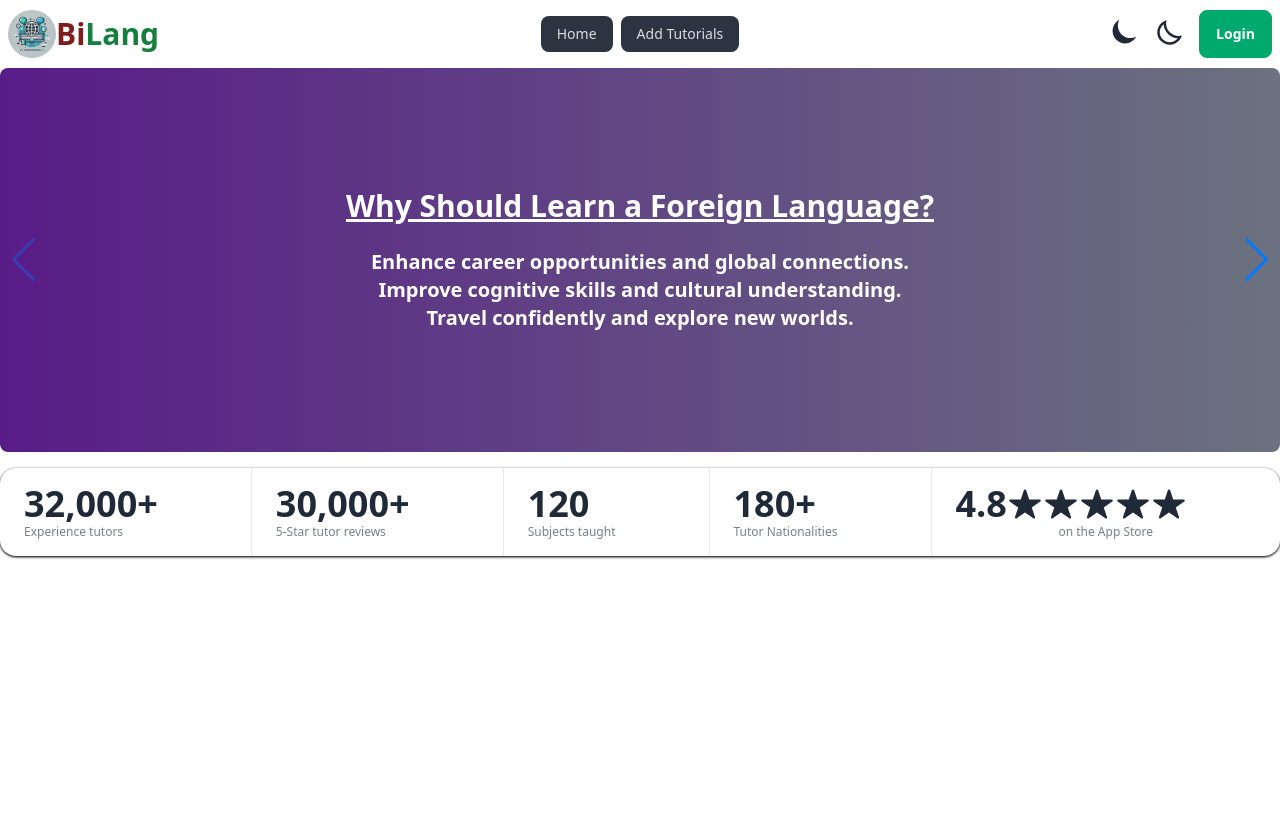
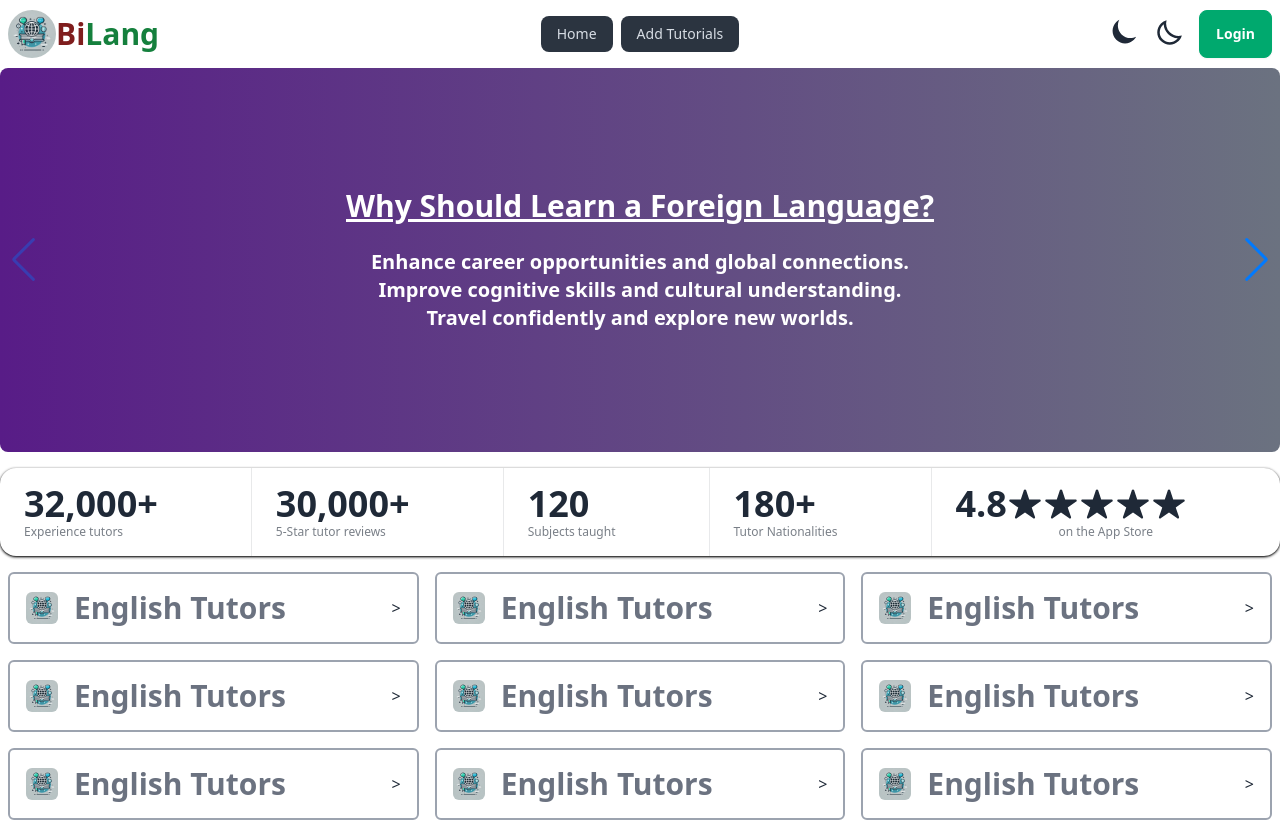
Before and after one commit to Md-Azad/bilang-client, a React (Vite) app: page / in a window 1280 px wide. Built offline with nearby package versions, Linux system fonts and the light colour scheme.

Commit message:
demo language category section added

```diff
--- a/src/pages/Home/Home.jsx
+++ b/src/pages/Home/Home.jsx
@@ -1,4 +1,5 @@
 import Banner from "./Banner";
+import LanguageCategory from "./LanguageCategory";
 import Stats from "./Stats";
 
 const Home = () => {
@@ -6,6 +7,7 @@ const Home = () => {
     <div>
       <Banner></Banner>
       <Stats></Stats>
+      <LanguageCategory></LanguageCategory>
     </div>
   );
 };
--- /dev/null
+++ b/src/pages/Home/LanguageCategory.jsx
@@ -0,0 +1,72 @@
+import logoImg from "../../assets/logo.webp";
+const LanguageCategory = () => {
+  return (
+    <section className="mx-2 grid md:grid-cols-3 gap-4 ">
+      <div className="flex gap-4 justify-between items-center border-2 border-gray-400 pr-4 rounded-md">
+        <div className="flex gap-4 items-center pl-4 py-4">
+          <img className="w-8 h-8 rounded-md" src={logoImg} alt="" />
+          <h1 className="text-3xl text-gray-500 font-bold">English Tutors</h1>
+        </div>
+        <p> &gt; </p>
+      </div>
+      <div className="flex gap-4 justify-between items-center border-2 border-gray-400 pr-4 rounded-md">
+        <div className="flex gap-4 items-center pl-4 py-4">
+          <img className="w-8 h-8 rounded-md" src={logoImg} alt="" />
+          <h1 className="text-3xl text-gray-500 font-bold">English Tutors</h1>
+        </div>
+        <p> &gt; </p>
+      </div>
+      <div className="flex gap-4 justify-between items-center border-2 border-gray-400 pr-4 rounded-md">
+        <div className="flex gap-4 items-center pl-4 py-4">
+          <img className="w-8 h-8 rounded-md" src={logoImg} alt="" />
+          <h1 className="text-3xl text-gray-500 font-bold">English Tutors</h1>
+        </div>
+        <p> &gt; </p>
+      </div>
+      <div className="flex gap-4 justify-between items-center border-2 border-gray-400 pr-4 rounded-md">
+        <div className="flex gap-4 items-center pl-4 py-4">
+          <img className="w-8 h-8 rounded-md" src={logoImg} alt="" />
+          <h1 className="text-3xl text-gray-500 font-bold">English Tutors</h1>
+        </div>
+        <p> &gt; </p>
+      </div>
+      <div className="flex gap-4 justify-between items-center border-2 border-gray-400 pr-4 rounded-md">
+        <div className="flex gap-4 items-center pl-4 py-4">
+          <img className="w-8 h-8 rounded-md" src={logoImg} alt="" />
+          <h1 className="text-3xl text-gray-500 font-bold">English Tutors</h1>
+        </div>
+        <p> &gt; </p>
+      </div>
+      <div className="flex gap-4 justify-between items-center border-2 border-gray-400 pr-4 rounded-md">
+        <div className="flex gap-4 items-center pl-4 py-4">
+          <img className="w-8 h-8 rounded-md" src={logoImg} alt="" />
+          <h1 className="text-3xl text-gray-500 font-bold">English Tutors</h1>
+        </div>
+        <p> &gt; </p>
+      </div>
+      <div className="flex gap-4 justify-between items-center border-2 border-gray-400 pr-4 rounded-md">
+        <div className="flex gap-4 items-center pl-4 py-4">
+          <img className="w-8 h-8 rounded-md" src={logoImg} alt="" />
+          <h1 className="text-3xl text-gray-500 font-bold">English Tutors</h1>
+        </div>
+        <p> &gt; </p>
+      </div>
+      <div className="flex gap-4 justify-between items-center border-2 border-gray-400 pr-4 rounded-md">
+        <div className="flex gap-4 items-center pl-4 py-4">
+          <img className="w-8 h-8 rounded-md" src={logoImg} alt="" />
+          <h1 className="text-3xl text-gray-500 font-bold">English Tutors</h1>
+        </div>
+        <p> &gt; </p>
+      </div>
+      <div className="flex gap-4 justify-between items-center border-2 border-gray-400 pr-4 rounded-md">
+        <div className="flex gap-4 items-center pl-4 py-4">
+          <img className="w-8 h-8 rounded-md" src={logoImg} alt="" />
+          <h1 className="text-3xl text-gray-500 font-bold">English Tutors</h1>
+        </div>
+        <p> &gt; </p>
+      </div>
+    </section>
+  );
+};
+
+export default LanguageCategory;
```
